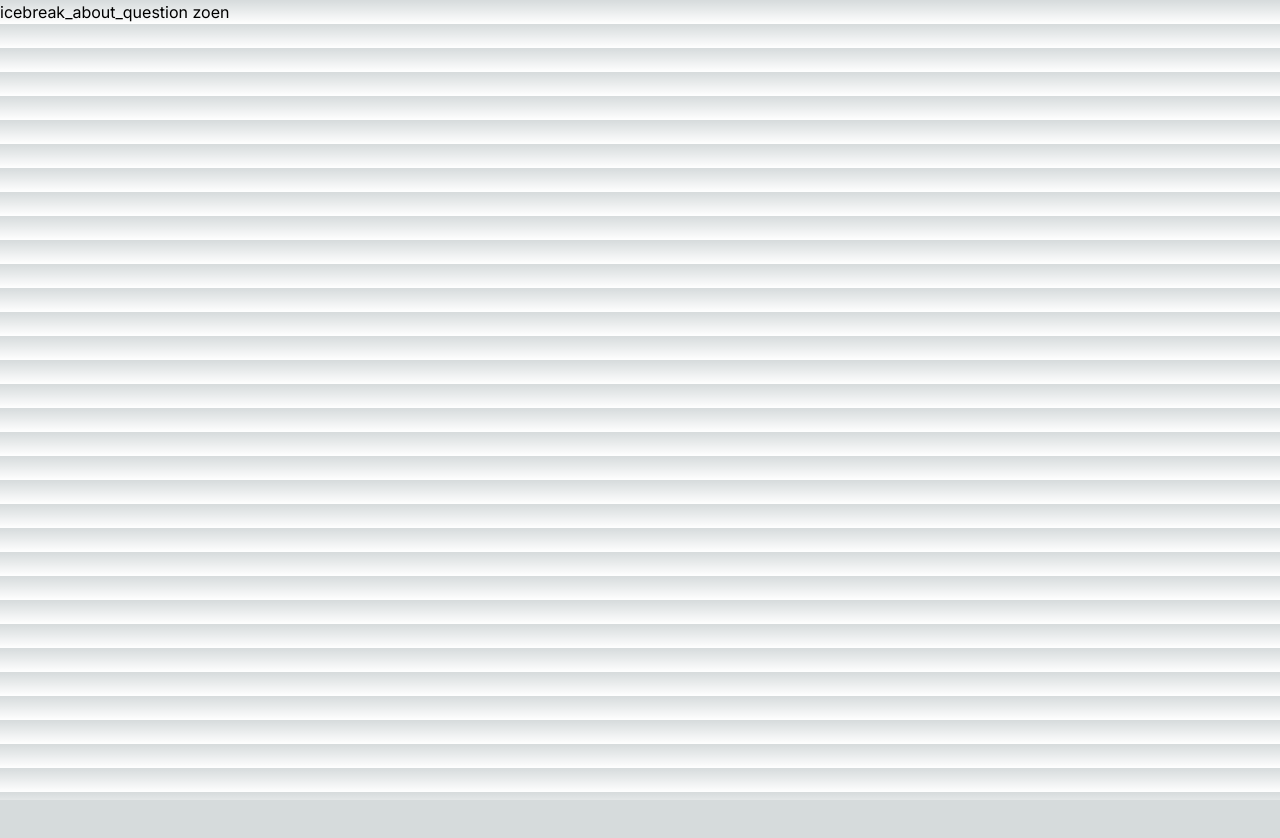
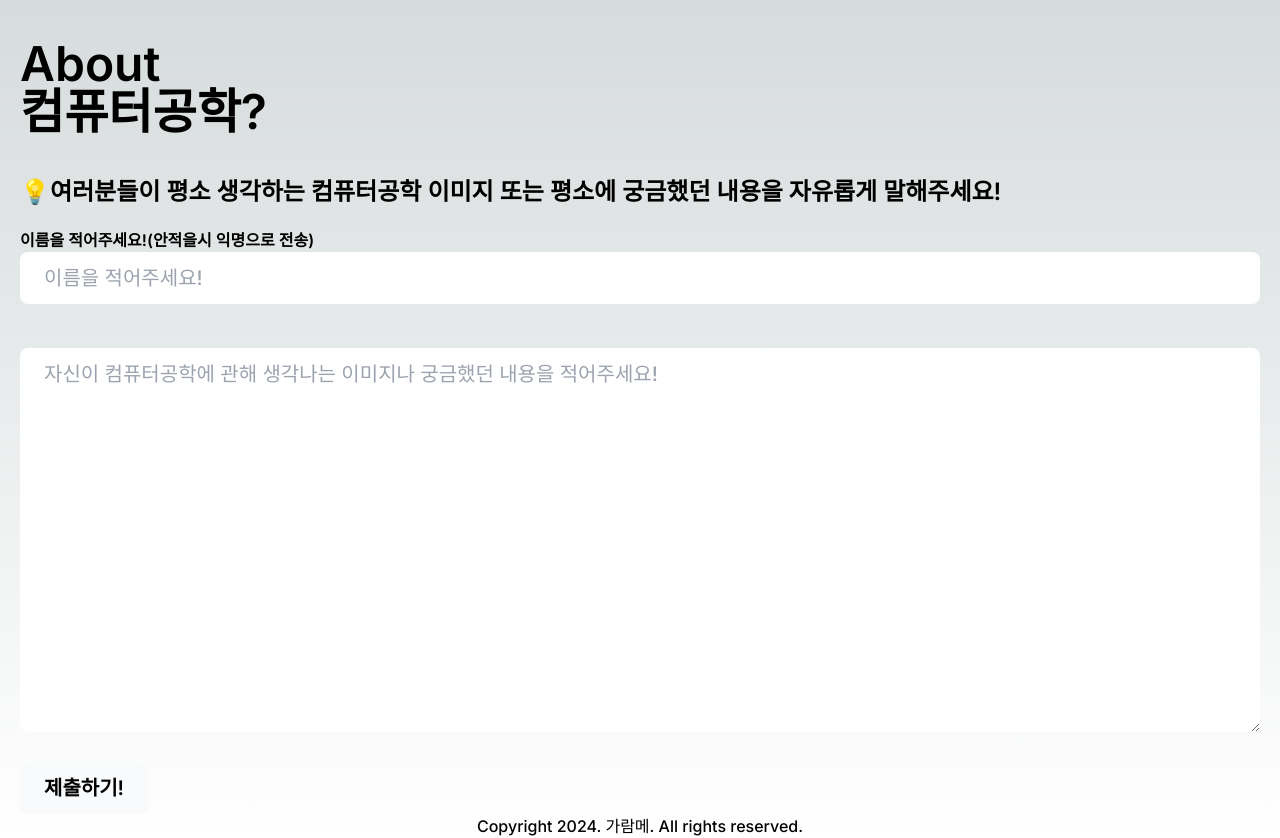
Before and after one commit to ZeroBall526/eunpyeong_board, a Next.js app: page /board/about_question in a window 1280 px wide. Before the commit the page ends 800 px from the top, so only its background shows below. Built offline with nearby package versions, Linux system fonts and the light colour scheme.

Commit message:
feat: add board feat

```diff
--- a/app/board/about_question/page.tsx
+++ b/app/board/about_question/page.tsx
@@ -1,7 +1,51 @@
+"use client";
 export default function About_question() {
+    function getresult(){
+        const get_name = document.getElementById("name").value;
+        const get_detail = document.getElementById("detail").value;
+
+        if( get_detail == ""){
+            alert("답변을 안한 항목이 있어요! 다시 확인해주세요!");
+
+        }else{
+            if (get_name == "") {
+                console.log("익명님의 의견");
+                get_name == null;
+            }else{
+                console.log(get_name + "님의 의견")
+            }
+            console.log("의견: " + get_detail)
+            alert("전송 선공!");
+        }
+
+
+    }
+
     return(
         <main>
-            icebreak_about_question zoen
+            <section className="mx-[20px] font-Pretendard font-semibold">
+                <h1 className="text-5xl py-10 font-semibold">About <br></br>컴퓨터공학?</h1>
+                <a className="text-2xl py-3">💡여러분들이 평소 생각하는 컴퓨터공학 이미지 또는
+                평소에 궁금했던 내용을 자유롭게 말해주세요!</a>
+
+                <div className="py-5 mb-6">
+                    <label className = "dark:text-gray-400">이름을 적어주세요!(안적을시 익명으로 전송)</label>
+                    <input id="name" className="w-full font-medium bf-slate-50 px-6 py-3 text-black text-xl rounded-lg dark:text-gray-400 dark:bg-gray-800" placeholder="이름을 적어주세요!"></input>
+                </div>
+
+                <div className="mb-6">
+                    <form>
+                        <textarea id="detail" placeholder="자신이 컴퓨터공학에 관해 생각나는 이미지나 궁금했던 내용을 적어주세요!" className="bf-slate-50 px-6 py-3 text-black text-xl rounded-lg dark:text-gray-400 dark:bg-gray-800 rounded-lg w-full h-96 text-3xl font-medium"></textarea>
+                    </form>
+                </div>
+
+                <button onClick={getresult} className="bg-slate-50 text-xl text-black px-6 py-3 rounded-lg dark:focus:ring-gray-700 dark:text-gray-400 dark:bg-gray-800 dark:border-gray-600">제출하기!</button>
+            </section>
+            <footer  className="font-Pretenard justify-center">
+                <div className="font-medium text-center">
+                Copyright 2024. 가람메. All rights reserved.
+                </div>
+            </footer>
         </main>
     );
 }
--- a/app/board/final_quiz/page.tsx
+++ b/app/board/final_quiz/page.tsx
@@ -1,21 +1,80 @@
+import { get } from "http";
+
+"use client";
 export default function Final_quiz() {
+
+    function getresult() {
+        console.log("hello world");
+
+        const get_name = document.getElementById("name").value;
+
+        const get_q1 = document.getElementsByName('q1');
+        const get_q2 = document.getElementsByName('q2');
+        const get_q3 = document.getElementsByName('q3');
+        const get_q4 = document.getElementsByName('q4');
+
+        var q1 = null;
+        var q2 = null;
+        var q3 = null;
+        var q4 = null;
+
+        for(var i=0;i<get_q1.length;i++) {
+            if(get_q1[i].checked == true) {
+                q1 = get_q1[i].value;
+            }
+        }
+        for(var i=0;i<get_q2.length;i++) {
+            if(get_q2[i].checked == true) {
+                q2 = get_q2[i].value;
+            }
+        }
+        for(var i=0;i<get_q3.length;i++) {
+            if(get_q3[i].checked == true) {
+                q3 = get_q3[i].value;
+            }
+        }
+        for(var i=0;i<get_q4.length;i++) {
+            if(get_q4[i].checked == true) {
+                q4 = get_q4[i].value;
+            }
+        }
+
+        if(q1 == null || q2 == null || q3 == null || q4 == null || get_name == ""){
+            alert("답변을 안한 항목이 있어요! 다시 확인해주세요!")
+
+        }else{
+            console.log(get_name + "님의 답변");
+            console.log("Q1:"+ q1);
+            console.log("Q2:" + q2);
+            console.log("Q3:"+ q3);
+            console.log("Q4:"+ q4);
+            alert("전송 선공!")
+        }
+
+    };
+
     return(
         <main>
-            <section className="mx-[100px] font-Pretendard font-bold">
-                <h1 className="text-5xl py-10">퀴즈를 통하여📝<br></br>나도 컴퓨터공학 마스터</h1>
+            <section className="mx-[20px] font-Pretendard font-bold">
+                <h1 className="text-3xl py-10">퀴즈를 통하여📝<br></br>나도 컴퓨터공학 마스터</h1>
 
-                <div className="bg-slate-50 text-black text-3xl rounded-lg dark:bg-gray-800 dark:text-gray-400">
+                <div className="pl=1 mb-6">
+                    <input id="name" className="w-full font-medium bf-slate-50 px-6 py-3 text-black text-xl rounded-lg dark:text-gray-400 dark:bg-gray-800" placeholder="이름을 적어주세요!"></input>
+                </div>
+
+
+                <div className="bg-slate-50 text-black text-2xl rounded-lg dark:bg-gray-800 dark:text-gray-400">
                     <div className="m-10 py-10">
                         <a>1. 컴퓨터공학이란 다양한 형태의 정보에 대해 기술을
                         <br></br>통합적으로 가지고 노는 비 첨단 학문이다.</a>
                         <div className="pt-10 float: inline-start;">
                         <div className="flex items-center ps-4 border border-gray-200 rounded dark:border-gray-700">
-                            <input id="q1-1" type="radio" value="" name="q1" className="w-7 h-7 text-blue-600 bg-gray-100 border-gray-300 focus:ring-blue-500 dark:focus:ring-blue-600 dark:ring-offset-gray-800 focus:ring-2 dark:bg-gray-700 dark:border-gray-600">
+                            <input value="True" id="q1-1" type="radio" name="q1" className="w-7 h-7 text-blue-600 bg-gray-100 border-gray-300 focus:ring-blue-500 dark:focus:ring-blue-600 dark:ring-offset-gray-800 focus:ring-2 dark:bg-gray-700 dark:border-gray-600">
                             </input>
                             <label for="q1-1" class="w-full py-4 ms-2">⭕</label>
                             </div>
                             <div className="flex items-center ps-4 border border-gray-200 rounded dark:border-gray-700">
-                            <input id="q1-2" type="radio" value="" name="q1" className="w-7 h-7 text-blue-600 bg-gray-100 border-gray-300 focus:ring-blue-500 dark:focus:ring-blue-600 dark:ring-offset-gray-800 focus:ring-2 dark:bg-gray-700 dark:border-gray-600">
+                            <input value="False" id="q1-2" type="radio" name="q1" className="w-7 h-7 text-blue-600 bg-gray-100 border-gray-300 focus:ring-blue-500 dark:focus:ring-blue-600 dark:ring-offset-gray-800 focus:ring-2 dark:bg-gray-700 dark:border-gray-600">
                             </input>
                             <label for="q1-2" class="w-full py-4 ms-2">❌</label>
                             </div>
@@ -23,19 +82,19 @@ export default function Final_quiz() {
                     </div>
                 </div>
 
-                <div className="bg-slate-50 text-black text-3xl rounded-lg dark:bg-gray-800 dark:text-gray-400">
+                <div className="bg-slate-50 text-black text-2xl rounded-lg dark:bg-gray-800 dark:text-gray-400">
                     <div className="m-10 py-10">
                         <a>2. 객체지향이란 하나의 정보나 상태를 여러객체로 나누어
                         표현함을 의미한다.
                         </a>
                         <div className="pt-10 float: inline-start;">
                         <div className="flex items-center ps-4 border border-gray-200 rounded dark:border-gray-700">
-                            <input id="q2-1" type="radio" value="" name="q2" className="w-7 h-7 text-blue-600 bg-gray-100 border-gray-300 focus:ring-blue-500 dark:focus:ring-blue-600 dark:ring-offset-gray-800 focus:ring-2 dark:bg-gray-700 dark:border-gray-600">
+                            <input value="True" id="q2-1" type="radio" name="q2" className="w-7 h-7 text-blue-600 bg-gray-100 border-gray-300 focus:ring-blue-500 dark:focus:ring-blue-600 dark:ring-offset-gray-800 focus:ring-2 dark:bg-gray-700 dark:border-gray-600">
                             </input>
                             <label for="q2-1" class="w-full py-4 ms-2">⭕</label>
                             </div>
                             <div className="flex items-center ps-4 border border-gray-200 rounded dark:border-gray-700">
-                            <input id="q2-2" type="radio" value="" name="q2" className="w-7 h-7 text-blue-600 bg-gray-100 border-gray-300 focus:ring-blue-500 dark:focus:ring-blue-600 dark:ring-offset-gray-800 focus:ring-2 dark:bg-gray-700 dark:border-gray-600">
+                            <input value="False" id="q2-2" type="radio" name="q2" className="w-7 h-7 text-blue-600 bg-gray-100 border-gray-300 focus:ring-blue-500 dark:focus:ring-blue-600 dark:ring-offset-gray-800 focus:ring-2 dark:bg-gray-700 dark:border-gray-600">
                             </input>
                             <label for="q2-2" class="w-full py-4 ms-2">❌</label>
                             </div>
@@ -43,19 +102,19 @@ export default function Final_quiz() {
                     </div>
                 </div>
 
-                <div className="bg-slate-50 text-black text-3xl rounded-lg dark:bg-gray-800 dark:text-gray-400">
+                <div className="bg-slate-50 text-black text-2xl rounded-lg dark:bg-gray-800 dark:text-gray-400">
                     <div className="m-10 py-10">
                         <a>3. 사용자에게 보여주는 페이지를 만드는 개발자를
                         ‘Backend’라 부른다.
                         </a>
                         <div className="pt-10 float: inline-start;">
                         <div className="flex items-center ps-4 border border-gray-200 rounded dark:border-gray-700">
-                            <input id="q2-1" type="radio" value="" name="q2" className="w-7 h-7 text-blue-600 bg-gray-100 border-gray-300 focus:ring-blue-500 dark:focus:ring-blue-600 dark:ring-offset-gray-800 focus:ring-2 dark:bg-gray-700 dark:border-gray-600">
+                            <input value="True" id="q2-1" type="radio" name="q3" className="w-7 h-7 text-blue-600 bg-gray-100 border-gray-300 focus:ring-blue-500 dark:focus:ring-blue-600 dark:ring-offset-gray-800 focus:ring-2 dark:bg-gray-700 dark:border-gray-600">
                             </input>
                             <label for="q2-1" class="w-full py-4 ms-2">⭕</label>
                             </div>
                             <div className="flex items-center ps-4 border border-gray-200 rounded dark:border-gray-700">
-                            <input id="q2-2" type="radio" value="" name="q2" className="w-7 h-7 text-blue-600 bg-gray-100 border-gray-300 focus:ring-blue-500 dark:focus:ring-blue-600 dark:ring-offset-gray-800 focus:ring-2 dark:bg-gray-700 dark:border-gray-600">
+                            <input value="False" id="q2-2" type="radio" name="q3" className="w-7 h-7 text-blue-600 bg-gray-100 border-gray-300 focus:ring-blue-500 dark:focus:ring-blue-600 dark:ring-offset-gray-800 focus:ring-2 dark:bg-gray-700 dark:border-gray-600">
                             </input>
                             <label for="q2-2" class="w-full py-4 ms-2">❌</label>
                             </div>
@@ -63,18 +122,18 @@ export default function Final_quiz() {
                     </div>
                 </div>
 
-                <div className="bg-slate-50 text-black text-3xl rounded-lg dark:bg-gray-800 dark:text-gray-400">
+                <div className="bg-slate-50 text-black text-2xl rounded-lg dark:bg-gray-800 dark:text-gray-400">
                     <div className="m-10 py-10">
                         <a>4. 한국 아이티 5대공룡을 ‘네카라쿠바’라 줄여 말한다.
                         </a>
                         <div className="pt-10 float: inline-start;">
                         <div className="flex items-center ps-4 border border-gray-200 rounded dark:border-gray-700">
-                            <input id="q2-1" type="radio" value="" name="q2" className="w-7 h-7 text-blue-600 bg-gray-100 border-gray-300 focus:ring-blue-500 dark:focus:ring-blue-600 dark:ring-offset-gray-800 focus:ring-2 dark:bg-gray-700 dark:border-gray-600">
+                            <input value="True" id="q2-1" type="radio" name="q4" className="w-7 h-7 text-blue-600 bg-gray-100 border-gray-300 focus:ring-blue-500 dark:focus:ring-blue-600 dark:ring-offset-gray-800 focus:ring-2 dark:bg-gray-700 dark:border-gray-600">
                             </input>
                             <label for="q2-1" class="w-full py-4 ms-2">⭕</label>
                             </div>
                             <div className="flex items-center ps-4 border border-gray-200 rounded dark:border-gray-700">
-                            <input id="q2-2" type="radio" value="" name="q2" className="w-7 h-7 text-blue-600 bg-gray-100 border-gray-300 focus:ring-blue-500 dark:focus:ring-blue-600 dark:ring-offset-gray-800 focus:ring-2 dark:bg-gray-700 dark:border-gray-600">
+                            <input value="False" id="q2-2" type="radio" name="q4" className="w-7 h-7 text-blue-600 bg-gray-100 border-gray-300 focus:ring-blue-500 dark:focus:ring-blue-600 dark:ring-offset-gray-800 focus:ring-2 dark:bg-gray-700 dark:border-gray-600">
                             </input>
                             <label for="q2-2" class="w-full py-4 ms-2">❌</label>
                             </div>
@@ -82,7 +141,7 @@ export default function Final_quiz() {
                     </div>
                 </div>
 
-                <button className="bg-slate-50 text-2xl text-black px-6 py-3 rounded-lg dark:focus:ring-gray-700 dark:text-gray-400 dark:bg-gray-800 dark:border-gray-600">제출하기!</button>
+                <button onClick={getresult} className="bg-slate-50 text-2xl text-black px-6 py-3 rounded-lg dark:focus:ring-gray-700 dark:text-gray-400 dark:bg-gray-800 dark:border-gray-600">제출하기!</button>
             </section>
             <footer  className="font-Pretenard justify-center">
                 <div className="font-medium text-center">
--- a/app/board/question/page.tsx
+++ b/app/board/question/page.tsx
@@ -1,14 +1,52 @@
+"use client";
 export default function Question() {
+    function getresult(){
+        const get_name = document.getElementById("name").value;
+        const get_detail = document.getElementById("detail").value;
+
+        if( get_detail == ""){
+            alert("답변을 안한 항목이 있어요! 다시 확인해주세요!");
+
+        }else{
+            if (get_name == "") {
+                console.log("익명님의 의견");
+                get_name == null;
+            }else{
+                console.log(get_name + "님의 의견")
+            }
+            console.log("의견: " + get_detail)
+            alert("전송 선공!");
+        }
+
+
+    }
+
     return(
         <main>
-            <h1>QnA 질문하기</h1>
-            <a>수업을 들으며 궁금한 부분이나 그외에 궁금한 부분도 편하게 질문해주세요. </a>
+            <section className="mx-[20px] font-Pretendard font-semibold">
+                <h1 className="text-5xl py-10 font-semibold">QNA 타임!</h1>
+                <a className="text-2xl py-3">수업을 들으며 궁금했던 부분이나 그 외에 궁금한 부분도
+                편하게 질문해주세요!
+                </a>
 
-            <div>
-                <input placeholder="이름(적지 않을시 익명으로 전송되요!)"></input>
-                <input placeholder="* 질문할 내용"></input>
-                <button>제출하기</button>
-            </div>
+                <div className="py-5 mb-6">
+                    <label className = "dark:text-gray-400">이름을 적어주세요!(안적을시 익명으로 전송)</label>
+                    <input id="name" className="w-full font-medium bf-slate-50 px-6 py-3 text-black text-xl rounded-lg dark:text-gray-400 dark:bg-gray-800" placeholder="이름을 적어주세요!"></input>
+                </div>
+
+                <div className="mb-6">
+                    <form>
+                        <textarea id="detail" placeholder="자신이 이 수업을 들으며 궁금했거나, 수업 외적으로 궁금한 부분을 적어주세요!" className="bf-slate-50 px-6 py-3 text-black text-xl rounded-lg dark:text-gray-400 dark:bg-gray-800 rounded-lg w-full h-96 text-3xl font-medium"></textarea>
+                    </form>
+                </div>
+
+                <button onClick={getresult} className="bg-slate-50 text-xl text-black px-6 py-3 rounded-lg dark:focus:ring-gray-700 dark:text-gray-400 dark:bg-gray-800 dark:border-gray-600">제출하기!</button>
+            </section>
+            <footer  className="font-Pretenard justify-center">
+                <div className="font-medium text-center">
+                Copyright 2024. 가람메. All rights reserved.
+                </div>
+            </footer>
         </main>
     );
 }
```
